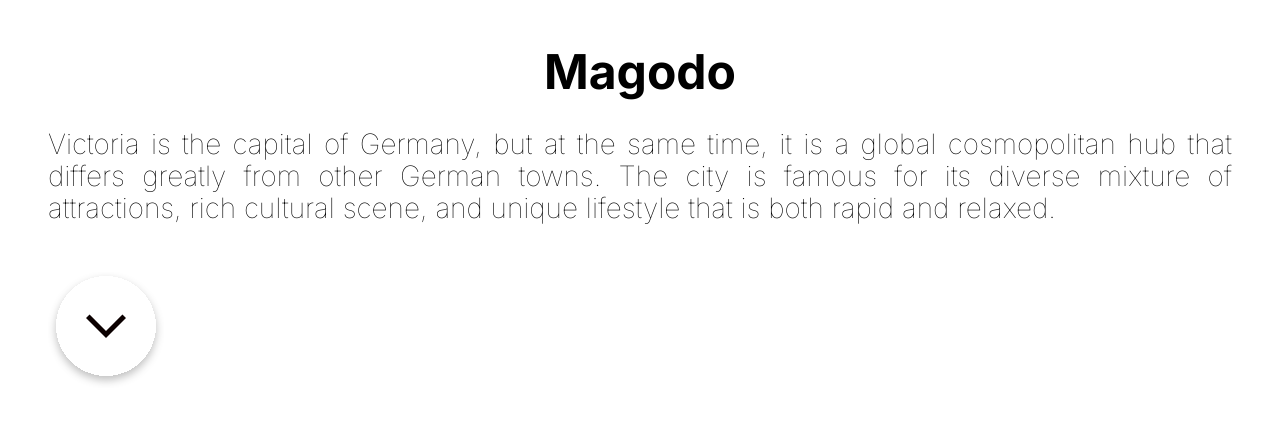
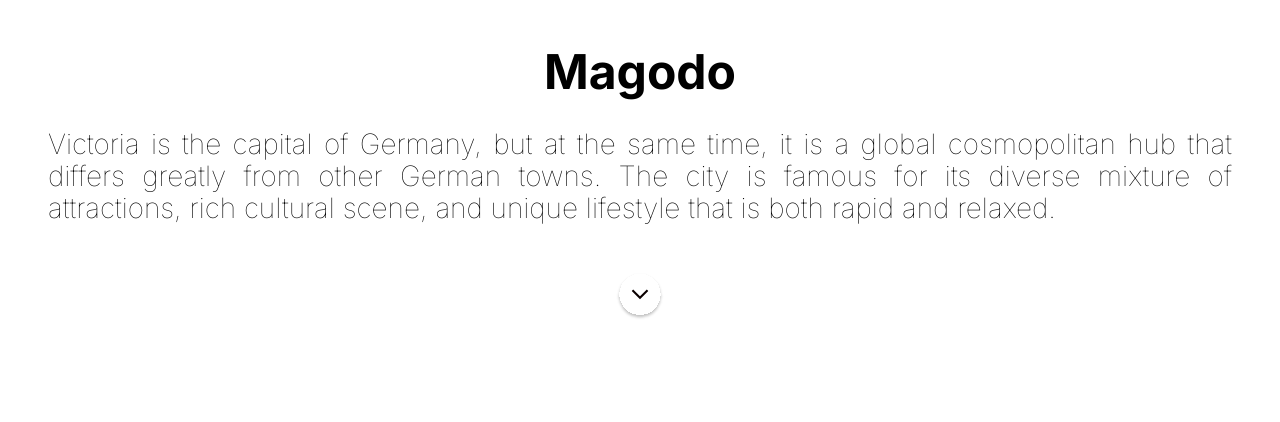
Before and after one commit to smartprincipal/EasyRentt, a React (Create React App) app: page /Signup in a window 1280 px wide. Shown: the top 422 px of the page. Built offline with nearby package versions, Linux system fonts and the light colour scheme.

Commit message:
Perfected the Overview Component

```diff
--- a/src/Components/Overview/Overview.css
+++ b/src/Components/Overview/Overview.css
@@ -57,3 +57,16 @@
     color: #D9D9D9;
     background-color: #bdbaba;
 }
+
+.accordionimg img{
+    width: 3rem;
+    transition: 0.75s;
+}
+
+.accordionimg img:hover{
+    width: 4rem;
+}
+
+.accordionimg{
+    text-align: center;
+}
--- a/src/Components/Overview/Overview.jsx
+++ b/src/Components/Overview/Overview.jsx
@@ -10,9 +10,11 @@ import dropup from '../../Assets/drop-up.svg';
 import dropdown from '../../Assets/drop-down.svg';
 const Overview = () => {
 
-    // Usestate for accordion toggle
+    // Usestate and Onclick funtion for accordion toggle
     const [isActive, setIsActive] = useState(false);
 
+    const handleIsActive = () => {
+        return setIsActive(!isActive)};
 
 
   return (
@@ -24,7 +26,8 @@ const Overview = () => {
             The city is famous for its diverse mixture of attractions, rich cultural scene,
             and unique lifestyle that is both rapid and relaxed.
         </p>
-        { isActive && <div> <div className='overdiv'>
+        { isActive && <div>
+            <div className='overdiv'>
                 <h2 className='overheading2'>Overview</h2>
                 <p className='overcontent'>
                     A stark contrast between the traditional and the modern is what distinguishes Berlin from many other European capitals.
@@ -86,7 +89,6 @@ const Overview = () => {
                     to all major governmental institutions of the country, particularly the historic Reichstag — a stronghold
                     of German democracy — and the Federal Chancellery. Modern-day Berlin was formed by the ongoing merger of
                     the amalgam of villages and little towns. Consequently, most of its development was decentralized, which resulted in an abundance of sights throughout Berlin — not only in the city center but also in the peripheral districts. Each neighborhood has its unique style and atmosphere, and pretty much all of them are worth visiting. Take a stroll on the tranquil streets of Prenzlauer Berg if you’re trying to find an area with beautiful old buildings that survived WWII and a serene vibe. Or, check out Friedrichshain if you want to immerse yourself in street art, never-ending parties, and Berlin’s counterculture.
-
                 </p>
             </div>
             <div>
@@ -125,17 +127,10 @@ const Overview = () => {
                     and a couple of ferry services. Thanks to all this variety, there is no lack
                     of interchange stations and transport nodes in the city.
                 </p>
-        </div> </div>}
+            </div>
+        </div>}
 
-            {/* {isActive && <div>
-                <h6>The city's public transportation system consists of separate networks, with
-                five different light and heavy rail systems. That includes the S-Bahn and
-                U-Bahn rail systems, regional rail infrastructure, a tram and bus network,
-                and a couple of ferry services. Thanks to all this variety, there is no lack
-                of interchange stations and transport nodes in the city.</h6>
-                </div>} */}
-
-            <div onClick={() => setIsActive(!isActive)}>
+        <div onClick={handleIsActive} className='accordionimg'>
             {isActive ? <img src={dropup} alt=""  /> : <img src={dropdown} alt=""  />}
 
         </div>
```
Lines whose indentation alone changed are shown as unchanged.
